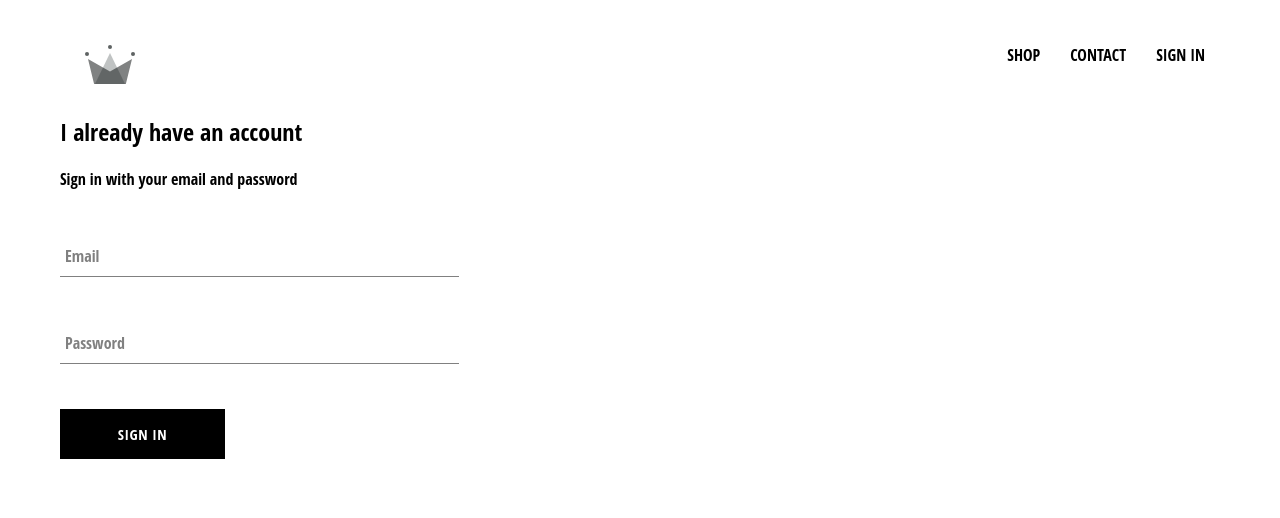
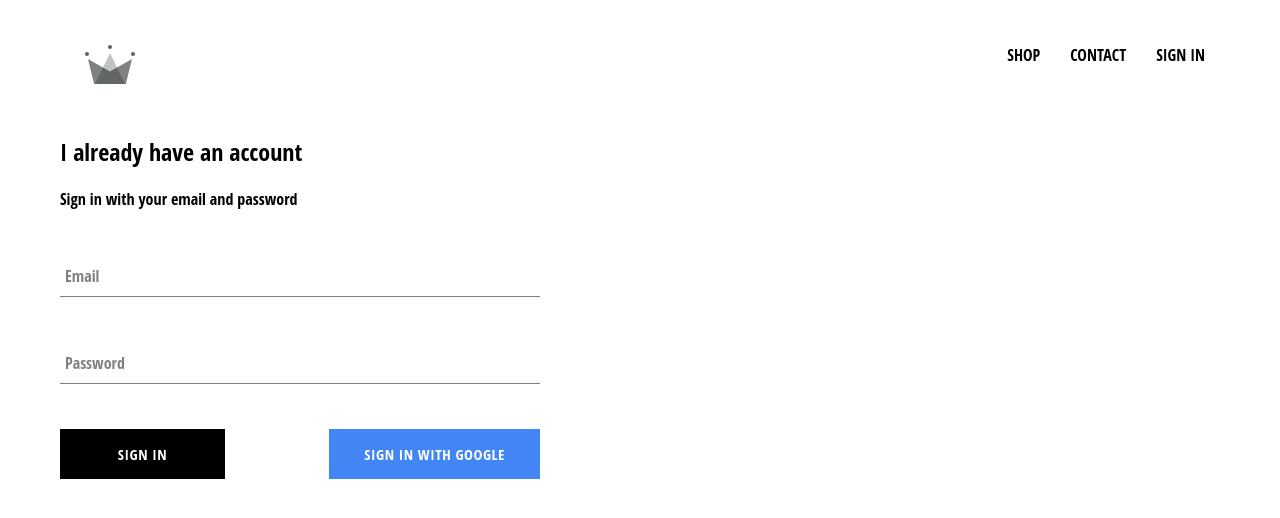
Before and after one commit to ansarkmemon/react-ecommerce-store, a React (Create React App) app: page /signin in a window 1280 px wide. Shown: the top 518 px of the page. Built offline with nearby package versions, Linux system fonts and the light colour scheme; no server answers.

Commit message:
integrated firebase and enabled oauth authentication

```diff
--- a/src/App.css
+++ b/src/App.css
@@ -1,4 +1,8 @@
 @import url('https://fonts.googleapis.com/css2?family=Open+Sans+Condensed&display=swap');
+
+* {
+  box-sizing: border-box;
+}
 
 body {
   font-family: 'Open Sans Condensed', sans-serif;
--- a/src/App.js
+++ b/src/App.js
@@ -1,15 +1,36 @@
 import React from 'react';
 import { Route, Switch } from 'react-router-dom';
+import { auth } from './firebase/firebase.utils';
+
 import './App.css';
 import HomePage from './pages/homepage/homepage.component';
 import ShopPage from './pages/shop/shop.component';
 import Header from './components/header/header.component';
 import Authentication from './pages/authentication/authentication.component';
 
-function App() {
+
+class App extends React.Component {
+  state = {
+    currentUser: null
+  };
+
+  unsubscribeFromAuth = null;
+
+  componentDidMount() {
+    this.unsubscribeFromAuth = auth.onAuthStateChanged(user => {
+      this.setState({ currentUser: user })
+    })
+  }
+
+  componentWillUnmount() {
+    this.unsubscribeFromAuth();
+  }
+
+  render() {
+    console.log(this.state.currentUser)
     return (
       <>
-    <Header />
+      <Header currentUser={this.state.currentUser} />
       <Switch>
         <Route path="/shop" component={ShopPage} />
         <Route path="/signin" component={Authentication} />
@@ -18,5 +39,6 @@ function App() {
       </>
     );
   }
+}
 
 export default App;
--- a/src/components/custom-button/custom-button.component.jsx
+++ b/src/components/custom-button/custom-button.component.jsx
@@ -1,9 +1,10 @@
 import React from 'react'
+import cx from 'classnames'
 import './custom-button.styles.scss';
 
-const CustomButton = ({ children, ...otherProps }) => {
+const CustomButton = ({ children, isGoogleSignIn, ...otherProps }) => {
   return (
-    <button className="custom-button" { ...otherProps }>
+    <button className={cx('custom-button', {'google-sign-in': isGoogleSignIn })} { ...otherProps }>
       { children }
     </button>
   )
--- a/src/components/custom-button/custom-button.styles.scss
+++ b/src/components/custom-button/custom-button.styles.scss
@@ -19,4 +19,14 @@
     color: black;
     border: 1px solid black;
   }
+
+  &.google-sign-in {
+    background-color: #4285f4;
+    color: #fff;
+
+    &:hover {
+      background-color: #357ae8;
+      border: none;
+    }
+  }
 }
--- a/src/components/header/header.component.jsx
+++ b/src/components/header/header.component.jsx
@@ -1,9 +1,10 @@
 import React from 'react'
 import { Link } from 'react-router-dom'
+import { auth } from '../../firebase/firebase.utils';
 import { ReactComponent as Logo } from '../../assets/crown.svg';
 import './header.styles.scss';
 
-const Header = () => {
+const Header = ({ currentUser }) => {
   return (
     <div className='header'>
       <Link className='logo-container' to='/'>
@@ -16,9 +17,12 @@ const Header = () => {
         <Link className='option' to='/shop'>
           CONTACT
         </Link>
-        <Link className='option' to='/signin'>
-          SIGN IN
-        </Link>
+        { currentUser ?
+          <div className='option' onClick={() => auth.signOut()}>SIGN OUT</div> :
+          <Link className='option' to='/signin'>
+            SIGN IN
+          </Link>
+        }
       </div>
     </div>
   )
--- a/src/components/header/header.styles.scss
+++ b/src/components/header/header.styles.scss
@@ -20,6 +20,7 @@
 
     .option {
       padding: 10px 15px;
+      cursor: pointer;
     }
   }
 }
--- a/src/components/sign-in/sign-in.component.jsx
+++ b/src/components/sign-in/sign-in.component.jsx
@@ -2,6 +2,7 @@ import React from 'react'
 import './sign-in.styles.scss';
 import FormInput from '../form-input/form-input.component';
 import CustomButton from '../custom-button/custom-button.component';
+import { signInWithGoogle } from '../../firebase/firebase.utils';
 
 class SignIn extends React.Component {
   state = {
@@ -45,7 +46,10 @@ class SignIn extends React.Component {
             required
           />
 
-          <CustomButton type="submit">Sign In</CustomButton>
+          <div className="buttons">
+            <CustomButton type="submit">Sign In</CustomButton>
+            <CustomButton isGoogleSignIn onClick={signInWithGoogle}>Sign in with Google</CustomButton>
+          </div>
         </form>
       </div>
     )
--- a/src/components/sign-in/sign-in.styles.scss
+++ b/src/components/sign-in/sign-in.styles.scss
@@ -1,3 +1,14 @@
 .sign-in {
-  width: 30vw;
+  width: 480px;
+  display: flex;
+  flex-direction: column;
+
+  .title {
+    margin: 10px;
+  }
+
+  .buttons {
+    display: flex;
+    justify-content: space-between;
+  }
 }
--- /dev/null
+++ b/src/firebase/firebase.utils.js
@@ -0,0 +1,26 @@
+import firebase from 'firebase/app';
+import 'firebase/firestore';
+import 'firebase/auth';
+
+const config = {
+  apiKey: "AIzaSyCXQ40Q3hoA3tYSW4Jn8FKZHZMmmDt1lDg",
+  authDomain: "crwn-ecommerce-70451.firebaseapp.com",
+  databaseURL: "https://crwn-ecommerce-70451.firebaseio.com",
+  projectId: "crwn-ecommerce-70451",
+  storageBucket: "crwn-ecommerce-70451.appspot.com",
+  messagingSenderId: "101045766666",
+  appId: "1:101045766666:web:d679d278fffb1a75ccedf3",
+  measurementId: "G-SZ3CBN590K"
+};
+
+firebase.initializeApp(config);
+
+export const auth = firebase.auth();
+export const firestore = firebase.firestore();
+
+const provider = new firebase.auth.GoogleAuthProvider();
+provider.setCustomParameters({ prompt: 'select_account' });
+
+export const signInWithGoogle = () => auth.signInWithPopup(provider);
+
+export default firebase;
```
Lines whose indentation alone changed are shown as unchanged.
